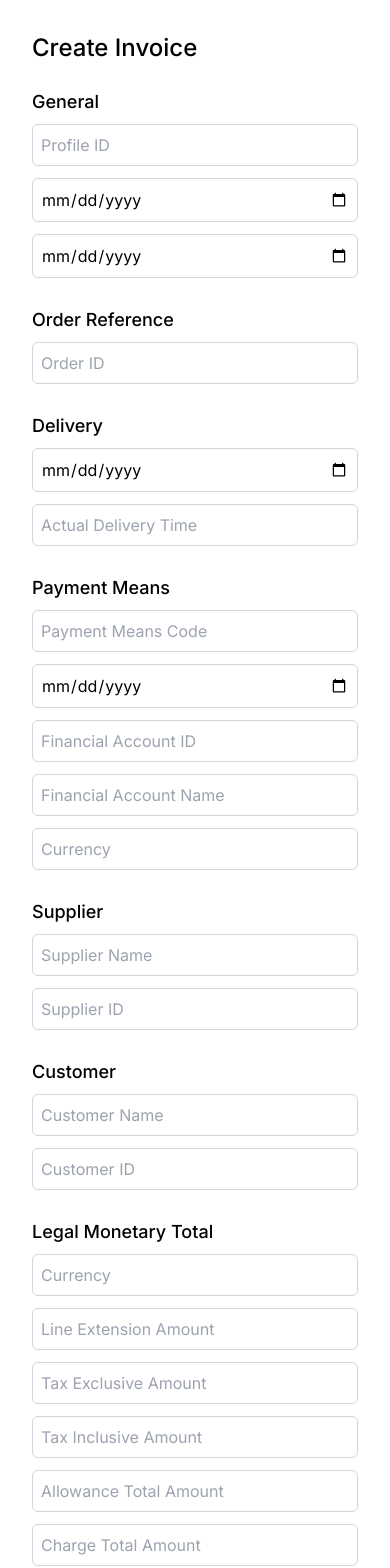
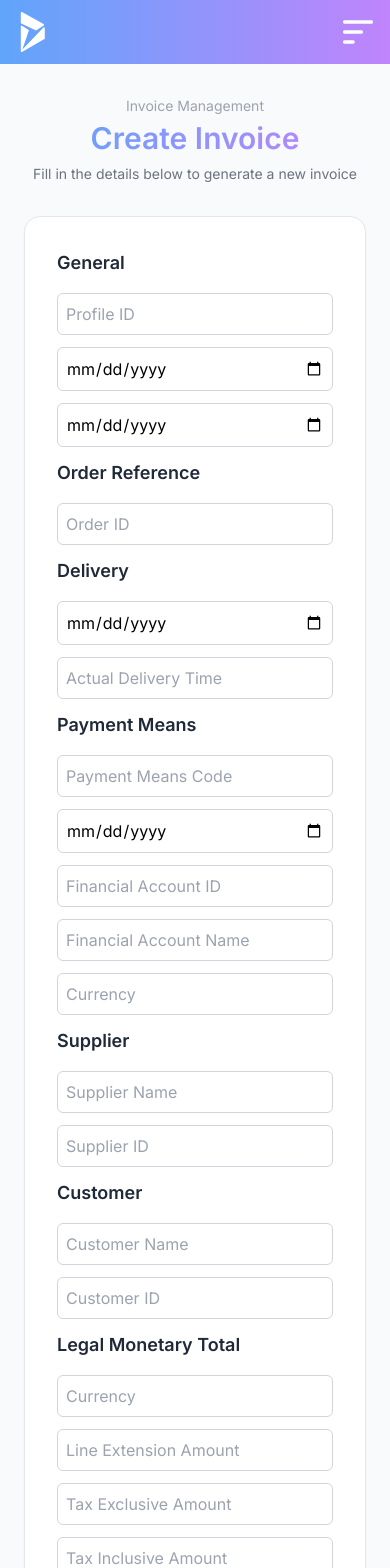
Before and after one commit to RuslanAdyghe/InvoiceGenerator, a React (Vite) app in the folder frontend/: page /create-invoice in a window 390 px wide. Shown: the top 1568 px of the page. Built offline with nearby package versions, Linux system fonts and the light colour scheme.

Commit message:
edited CreateInvoice page to make it more aesthetic and match themes more for mobile view

```diff
--- a/frontend/src/components/NavBar.jsx
+++ b/frontend/src/components/NavBar.jsx
@@ -13,7 +13,7 @@ function NavBar() {
 
   return (
     <>
-      <nav className="w-full bg-gradient-to-r from-blue-400 to-purple-400 flex justify-between p-3 md:px-[750px]">
+      <nav className="w-full bg-gradient-to-r from-blue-400 to-purple-400 flex justify-between p-3 md:px-[750px] fixed top-0 z-50">
         <img src={logoIcon} alt="Logo" className="h-10 w-10" />
         <img src={hamburgerIcon} alt="Hamburger" className="h-10 w-10 md:hidden" onClick={toggleMenu} />
         <div className="hidden md:flex gap-6 items-center">
--- a/frontend/src/pages/CreateInvoice.jsx
+++ b/frontend/src/pages/CreateInvoice.jsx
@@ -1,4 +1,6 @@
 import { useState } from "react";
+
+import NavBar from "../components/NavBar";
 
 export default function CreateInvoice() {
   const [invoiceXml, setInvoiceXml] = useState("");
@@ -84,39 +86,50 @@ export default function CreateInvoice() {
   const inputClass = "border border-gray-300 rounded-md p-2 w-full mb-3";
 
   return (
-    <div className="max-w-2xl mx-auto p-8">
-      <h1 className="text-2xl font-medium mb-6">Create Invoice</h1>
-
+    <>
+      <NavBar/>
+      <main className="min-h-screen bg-gray-50 px-6 py-8 pt-24">
+        <div className="max-w-4xl mx-auto">
+          <section className="mb-8 text-center">
+            <p className="text-sm text-gray-400 mb-1">Invoice Management</p>
+            <h1 className="text-3xl font-bold bg-gradient-to-r from-blue-400 to-purple-400 bg-clip-text text-transparent mb-2">
+              Create Invoice
+            </h1>
+            <p className="text-sm text-gray-500">
+              Fill in the details below to generate a new invoice
+            </p>
+          </section>
+          <div className="bg-white rounded-2xl shadow-sm border border-gray-200 p-8">
             {error && <p className="text-red-500 mb-4">{error}</p>}
 
-      <h2 className="text-lg font-medium mb-2">General</h2>
+            <h2 className="text-lg font-semibold text-gray-800 mb-4">General</h2>
             <input className={inputClass} placeholder="Profile ID" onChange={(e) => handleChange("ProfileID", e.target.value)} />
             <input className={inputClass} type="date" placeholder="Issue Date" onChange={(e) => handleChange("IssueDate", e.target.value)} />
             <input className={inputClass} type="date" placeholder="Due Date" onChange={(e) => handleChange("DueDate", e.target.value)} />
 
-      <h2 className="text-lg font-medium mb-2 mt-4">Order Reference</h2>
+            <h2 className="text-lg font-semibold text-gray-800 mb-4">Order Reference</h2>
             <input className={inputClass} placeholder="Order ID" onChange={(e) => handleChange("OrderReference.ID", e.target.value)} />
 
-      <h2 className="text-lg font-medium mb-2 mt-4">Delivery</h2>
+            <h2 className="text-lg font-semibold text-gray-800 mb-4">Delivery</h2>
             <input className={inputClass} type="date" placeholder="Actual Delivery Date" onChange={(e) => handleChange("Delivery.ActualDeliveryDate", e.target.value)} />
             <input className={inputClass} placeholder="Actual Delivery Time" onChange={(e) => handleChange("Delivery.ActualDeliveryTime", e.target.value)} />
 
-      <h2 className="text-lg font-medium mb-2 mt-4">Payment Means</h2>
+            <h2 className="text-lg font-semibold text-gray-800 mb-4">Payment Means</h2>
             <input className={inputClass} placeholder="Payment Means Code" onChange={(e) => handleChange("PaymentMeans.PaymentMeansCode", e.target.value)} />
             <input className={inputClass} type="date" placeholder="Payment Due Date" onChange={(e) => handleChange("PaymentMeans.PaymentDueDate", e.target.value)} />
             <input className={inputClass} placeholder="Financial Account ID" onChange={(e) => handleChange("PaymentMeans.PayeeFinancialAccount.ID", e.target.value)} />
             <input className={inputClass} placeholder="Financial Account Name" onChange={(e) => handleChange("PaymentMeans.PayeeFinancialAccount.Name", e.target.value)} />
             <input className={inputClass} placeholder="Currency" onChange={(e) => handleChange("PaymentMeans.PayeeFinancialAccount.Currency", e.target.value)} />
 
-      <h2 className="text-lg font-medium mb-2 mt-4">Supplier</h2>
+            <h2 className="text-lg font-semibold text-gray-800 mb-4">Supplier</h2>
             <input className={inputClass} placeholder="Supplier Name" onChange={(e) => handleChange("Supplier.Name", e.target.value)} />
             <input className={inputClass} placeholder="Supplier ID" onChange={(e) => handleChange("Supplier.ID", e.target.value)} />
 
-      <h2 className="text-lg font-medium mb-2 mt-4">Customer</h2>
+            <h2 className="text-lg font-semibold text-gray-800 mb-4">Customer</h2>
             <input className={inputClass} placeholder="Customer Name" onChange={(e) => handleChange("Customer.Name", e.target.value)} />
             <input className={inputClass} placeholder="Customer ID" onChange={(e) => handleChange("Customer.ID", e.target.value)} />
 
-      <h2 className="text-lg font-medium mb-2 mt-4">Legal Monetary Total</h2>
+            <h2 className="text-lg font-semibold text-gray-800 mb-4">Legal Monetary Total</h2>
             <input className={inputClass} placeholder="Currency" onChange={(e) => handleChange("LegalMonetaryTotal.Currency", e.target.value)} />
             <input className={inputClass} type="number" placeholder="Line Extension Amount" onChange={(e) => handleChange("LegalMonetaryTotal.LineExtensionAmount", parseFloat(e.target.value))} />
             <input className={inputClass} type="number" placeholder="Tax Exclusive Amount" onChange={(e) => handleChange("LegalMonetaryTotal.TaxExclusiveAmount", parseFloat(e.target.value))} />
@@ -128,7 +141,7 @@ export default function CreateInvoice() {
 
             <button
               onClick={handleSubmit}
-        className="bg-blue-500 text-white rounded-md px-6 py-3 w-full mt-4"
+              className="bg-purple-600 text-white text-lg font-medium rounded-md px-4 py-3 w-full mt-4"
             >
               Create Invoice
             </button>
@@ -140,5 +153,8 @@ export default function CreateInvoice() {
               </div>
             )}
           </div>
+        </div>
+      </main>
+    </>
   );
 }
--- a/frontend/src/pages/Dashboard.jsx
+++ b/frontend/src/pages/Dashboard.jsx
@@ -45,7 +45,7 @@ function Dashboard() {
   return (
     <div>
       <NavBar />
-      <main className="dashboard flex flex-col items-center pt-[20px] px-6">
+      <main className="dashboard flex flex-col items-center pt-[20px] px-6 pt-24">
         <section className="header flex flex-col items-center">
           <h1 className="text-gray-400 text-sm font-medium mb-1">Welcome back,</h1>
           <h1 className="text-3xl font-bold bg-gradient-to-r from-blue-400 to-purple-400 bg-clip-text text-transparent mb-2">{user?.companyName}</h1>
```
Lines whose indentation alone changed are shown as unchanged.
